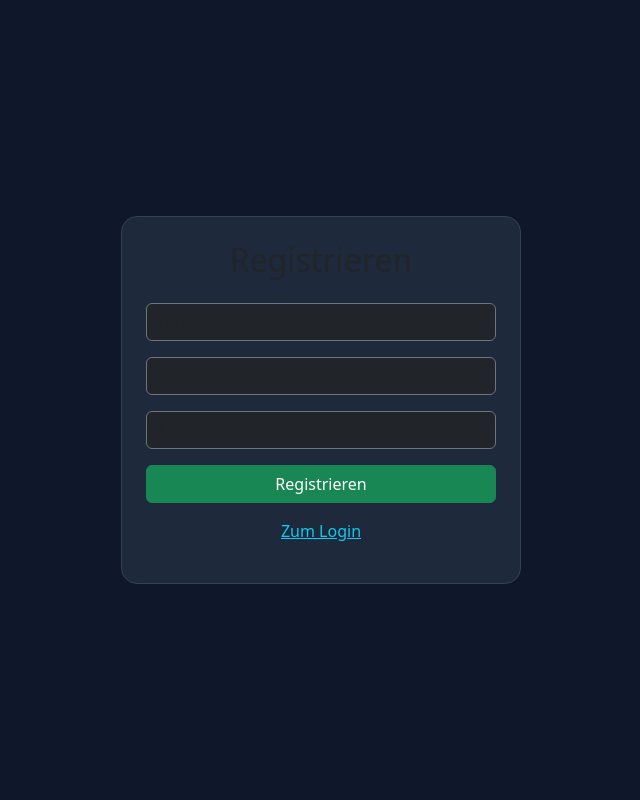
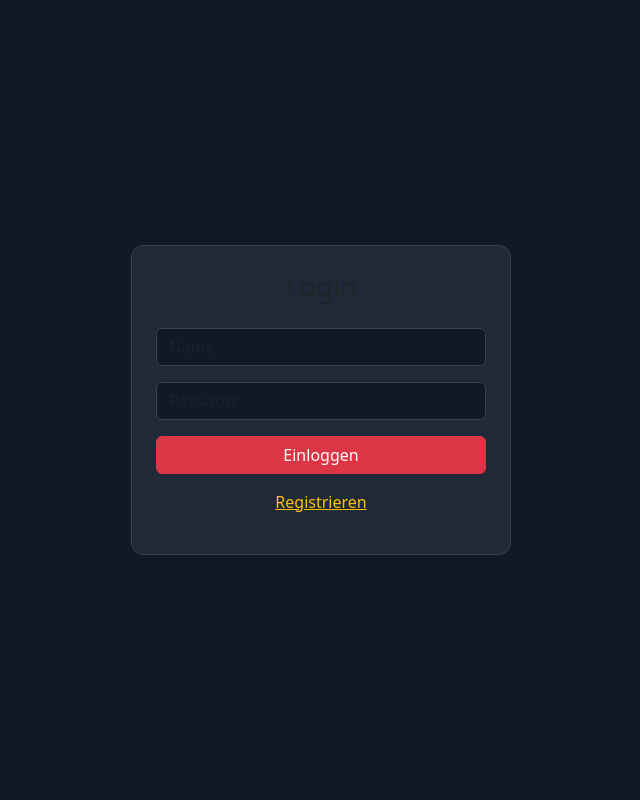
Before and after one commit to fred3793/Dart-training, a Flask app: page /register in a window 1280 px wide. Shown: the whole page, without its empty margins (319-959 px from the left). Run offline with Flask 3, Linux system fonts and the light colour scheme.

Commit message:
Aktualisieren von register.html

```diff
--- a/templates/register.html
+++ b/templates/register.html
@@ -3,37 +3,27 @@
 <head>
     <meta charset="UTF-8">
     <meta name="viewport" content="width=device-width, initial-scale=1.0">
-    <title>Registrieren</title>
+    <title>Login</title>
     <link href="https://cdn.jsdelivr.net/npm/bootstrap@5.3.2/dist/css/bootstrap.min.css" rel="stylesheet">
     <style>
-        body { background: #0f172a; color: #e2e8f0; }
-        .card { background: #1e293b; border: 1px solid #334155; border-radius: 16px; }
+        body { background: #111827; color: #f3f4f6; }
+        .card { background: #1f2937; border: 1px solid #374151; border-radius: 12px; }
+        .form-control { background: #111827; border-color: #374151; color: #f3f4f6; }
     </style>
 </head>
 <body>
-<div class="container d-flex align-items-center justify-content-center" style="min-height: 100vh;">
-    <div class="card p-4" style="width: 100%; max-width: 400px;">
-        <h2 class="mb-4 text-center">Registrieren</h2>
+<div class="container d-flex align-items-center justify-content-center" style="min-height:100vh;">
+    <div class="card p-4" style="width:100%; max-width:380px;">
+        <h3 class="mb-4 text-center">Login</h3>
         {% with messages = get_flashed_messages() %}
-            {% if messages %}
-                {% for message in messages %}
-                    <div class="alert alert-danger">{{ message }}</div>
-                {% endfor %}
-            {% endif %}
+            {% if messages %}{% for m in messages %}<div class="alert alert-danger">{{ m }}</div>{% endfor %}{% endif %}
         {% endwith %}
         <form method="post">
-            <div class="mb-3">
-                <input type="text" name="username" class="form-control bg-dark text-light border-secondary" placeholder="Name" required>
-            </div>
-            <div class="mb-3">
-                <input type="password" name="password" class="form-control bg-dark text-light border-secondary" placeholder="Passwort" required>
-            </div>
-            <div class="mb-3">
-                <input type="text" name="invite_code" class="form-control bg-dark text-light border-secondary" placeholder="Einladungscode (optional)" value="{{ request.args.get('code','') }}">
-            </div>
-            <button class="btn btn-success w-100">Registrieren</button>
+            <input type="text" name="username" class="form-control mb-3" placeholder="Name" required>
+            <input type="password" name="password" class="form-control mb-3" placeholder="Passwort" required>
+            <button class="btn btn-danger w-100">Einloggen</button>
         </form>
-        <p class="mt-3 text-center"><a href="{{ url_for('login') }}" class="text-info">Zum Login</a></p>
+        <p class="mt-3 text-center"><a href="{{ url_for('register') }}" class="text-warning">Registrieren</a></p>
     </div>
 </div>
 </body>
```
